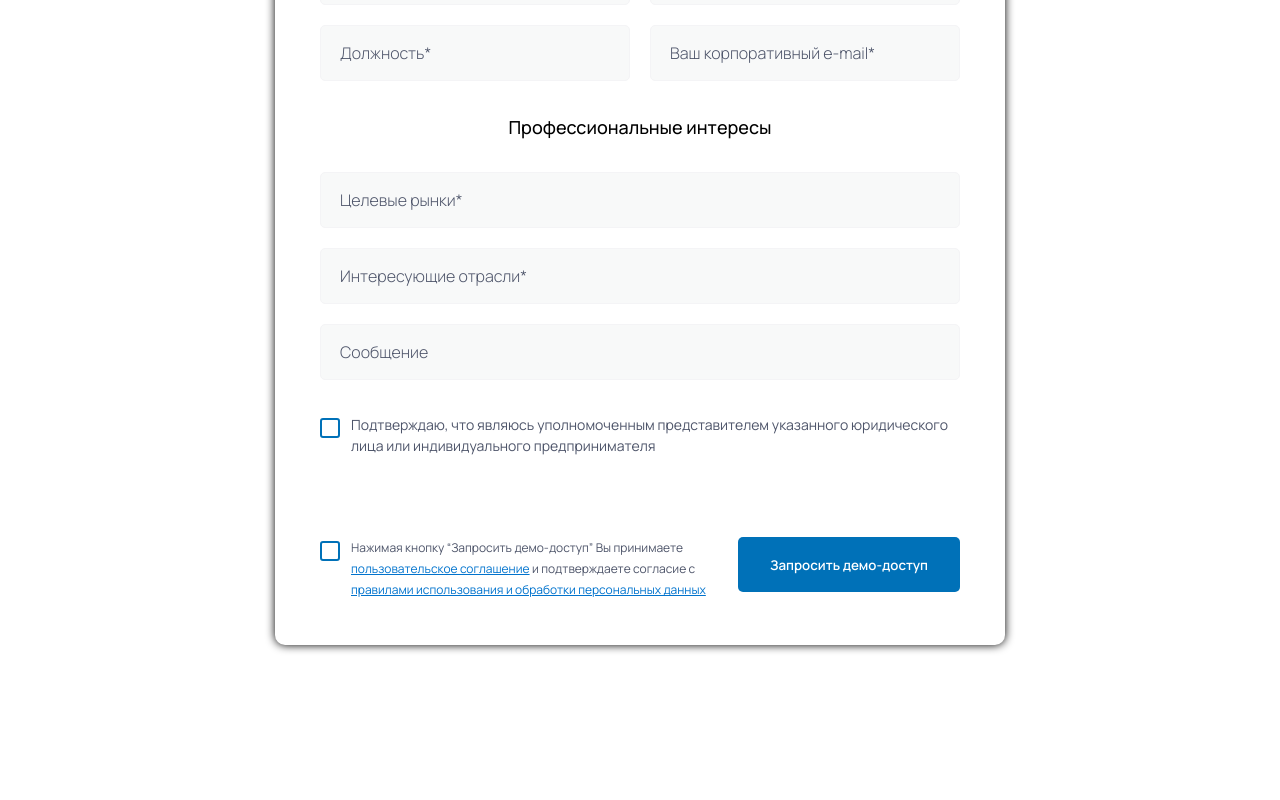
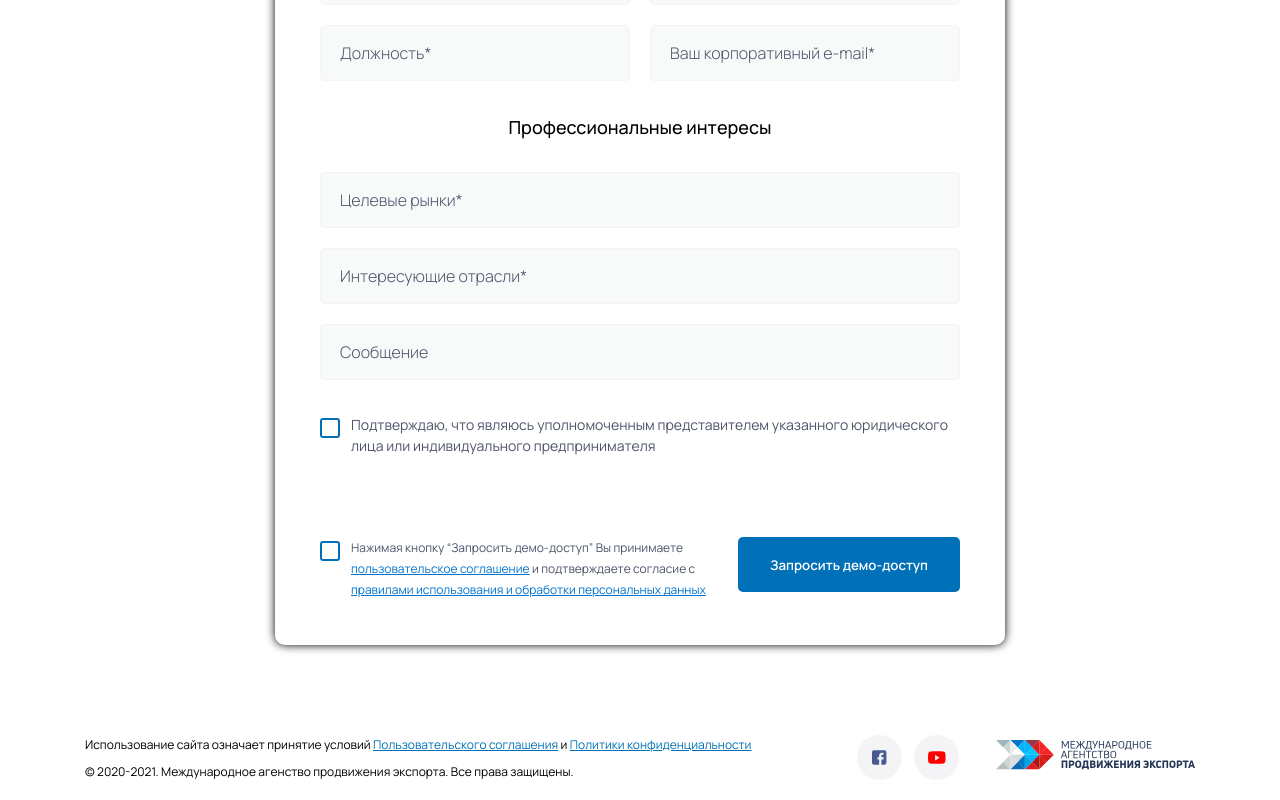
Before and after one commit to Korgehah/alt-test, a React (Create React App) app: page / in a window 1280 px wide. Shown: the part 818-1618 px from the top of the page. Before the commit the page ends 1533 px from the top, so only its background shows below. Built offline with nearby package versions, Linux system fonts and the light colour scheme; no server answers.

Commit message:
MAKE: FOOTER

```diff
--- a/src/App.tsx
+++ b/src/App.tsx
@@ -9,6 +9,7 @@ import { Input } from './components/Input';
 import { Select } from './components/Select';
 import { Header } from './components/Header';
 import { Checkbox } from './components/Checkbox';
+import { Footer } from './components/Footer';
 
 interface FormProps {
   categories: { id: string; name: string }[];
@@ -79,14 +80,6 @@ const Form = ({ categories, countries, languages }: FormProps) => {
   );
 };
 
-const Footer = () => {
-  return (
-    <div>
-      <div></div>
-    </div>
-  );
-};
-
 const App = () => {
   const [categories, setCategories] = useState<[]>([]);
   const [countries, setCountries] = useState<[]>([]);
--- a/src/assets/scss/components/_index.scss
+++ b/src/assets/scss/components/_index.scss
@@ -8,3 +8,5 @@
 @import '../../../components/Select/index';
 /* checkbox */
 @import '../../../components/Checkbox/index';
+/* footer */
+@import '../../../components//Footer/index';
--- /dev/null
+++ b/src/components/Footer/_index.scss
@@ -0,0 +1,47 @@
+.footer {
+  padding: 20px 0;
+
+  &__wrapper {
+    align-items: center;
+  }
+
+  &__info {
+    display: flex;
+    flex-direction: column;
+    font-size: 12px;
+    font-weight: 400;
+  }
+
+  &__rules {
+    margin: 0 0 10px;
+  }
+
+  &__logo {
+    margin-left: 37px;
+  }
+
+  &__link {
+    color: #0071b8;
+    text-decoration: underline;
+  }
+
+  &__socials {
+    display: flex;
+    margin-left: auto;
+  }
+
+  &__social {
+    width: 45px;
+    height: 45px;
+    border-radius: 50%;
+    background-color: #f4f4f6;
+    display: flex;
+    justify-content: center;
+    align-items: center;
+    margin-right: 12px;
+
+    &:last-child {
+      margin: 0;
+    }
+  }
+}
--- /dev/null
+++ b/src/components/Footer/index.tsx
@@ -0,0 +1,66 @@
+import footer_logo from '../../assets/images/footer_logo.svg';
+
+const Footer = () => {
+  return (
+    <footer className='footer'>
+      <div className='wrapper footer__wrapper'>
+        <div className='footer__info'>
+          <span className='footer__rules'>
+            Использование сайта означает принятие условий{' '}
+            <a className='footer__link' href='#'>
+              Пользовательского соглашения
+            </a>{' '}
+            и{' '}
+            <a className='footer__link' href='#'>
+              Политики конфиденциальности
+            </a>
+          </span>
+          <span className='footer__copyright'>
+            &copy; 2020-2021. Международное агенство продвижения экспорта. Все
+            права защищены.
+          </span>
+        </div>
+        <div className='footer__socials'>
+          <a className='footer__social'>
+            <svg
+              className='footer__social-image'
+              width='15'
+              height='15'
+              viewBox='0 0 15 15'
+              fill='none'
+              xmlns='http://www.w3.org/2000/svg'
+            >
+              <path
+                d='M12.4595 0.300293H1.94044C0.868787 0.300293 0 1.16904 0 2.24072V12.7598C0 13.8315 0.868752 14.7002 1.94044 14.7002H7.1284L7.13724 9.55447H5.80037C5.62663 9.55447 5.48562 9.41399 5.48495 9.24025L5.47854 7.58156C5.47787 7.40687 5.61931 7.26491 5.79399 7.26491H7.12844V5.6622C7.12844 3.80226 8.26438 2.78951 9.92358 2.78951H11.2851C11.4593 2.78951 11.6005 2.93073 11.6005 3.10496V4.50357C11.6005 4.67773 11.4594 4.81892 11.2853 4.81902L10.4497 4.81941C9.54739 4.81941 9.37267 5.24818 9.37267 5.87743V7.26495H11.3554C11.5443 7.26495 11.6909 7.42991 11.6686 7.61753L11.472 9.27622C11.4532 9.43495 11.3186 9.55454 11.1588 9.55454H9.38151L9.37267 14.7003H12.4596C13.5312 14.7003 14.4 13.8315 14.4 12.7599V2.24072C14.4 1.16904 13.5312 0.300293 12.4595 0.300293Z'
+                fill='#475993'
+              />
+            </svg>
+          </a>
+          <a className='footer__social'>
+            <svg
+              className='footer__social-image'
+              width='18'
+              height='13'
+              viewBox='0 0 18 13'
+              fill='none'
+              xmlns='http://www.w3.org/2000/svg'
+            >
+              <path
+                d='M17.2186 2.15384C17.0164 1.37688 16.4205 0.765063 15.6638 0.55742C14.2924 0.180054 8.79307 0.180054 8.79307 0.180054C8.79307 0.180054 3.2937 0.180054 1.92229 0.55742C1.16558 0.765063 0.569651 1.37688 0.367411 2.15384C0 3.56198 0 6.50007 0 6.50007C0 6.50007 0 9.43807 0.367411 10.8463C0.569651 11.6233 1.16558 12.2351 1.92229 12.4428C3.2937 12.8201 8.79307 12.8201 8.79307 12.8201C8.79307 12.8201 14.2924 12.8201 15.6638 12.4428C16.4205 12.2351 17.0164 11.6233 17.2186 10.8463C17.5861 9.43807 17.5861 6.50007 17.5861 6.50007C17.5861 6.50007 17.5861 3.56198 17.2186 2.15384Z'
+                fill='#FF0000'
+              />
+              <path
+                d='M7.14435 9.52265V4.02698L11.5409 6.77492L7.14435 9.52265Z'
+                fill='white'
+              />
+            </svg>
+          </a>
+        </div>
+        <div className='footer__logo-container'>
+          <img className='footer__logo' src={footer_logo} alt='logo' />
+        </div>
+      </div>
+    </footer>
+  );
+};
+export { Footer };
```
Also changed, not shown: src/assets/images/footer_logo.svg (added).
